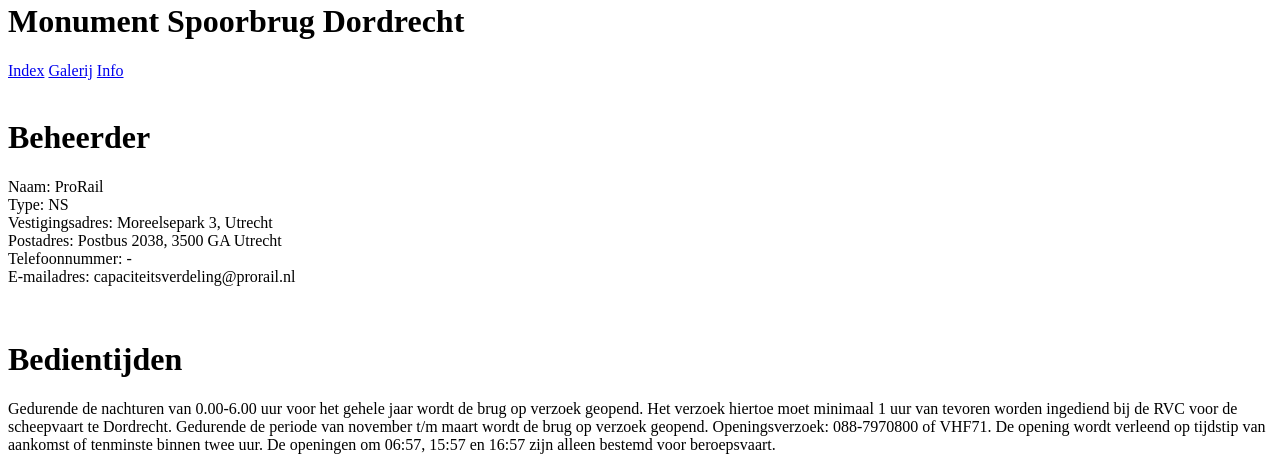
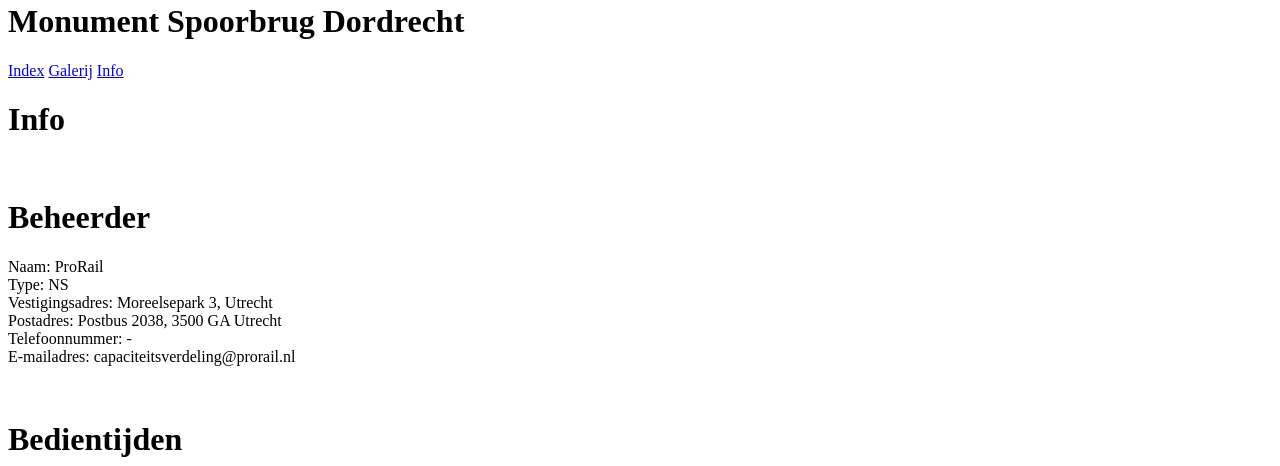
Before and after one commit to esmkeller/mijn_nha_huiswerk, a plain HTML site: page info.html in a window 1280 px wide. Shown: the part 130-596 px from the top of the page. Drawn offline with Linux system fonts and the light colour scheme.

Commit message:
info.html

```diff
--- a/info.html
+++ b/info.html
@@ -12,6 +12,7 @@
     <a href="galerij.html">Galerij</a>
     <a href="info.html">Info</a>
     </nav>
+<h1>Info</h1>
 <br>
 <h1>Beheerder</h1>
 <p>Naam: ProRail
```
